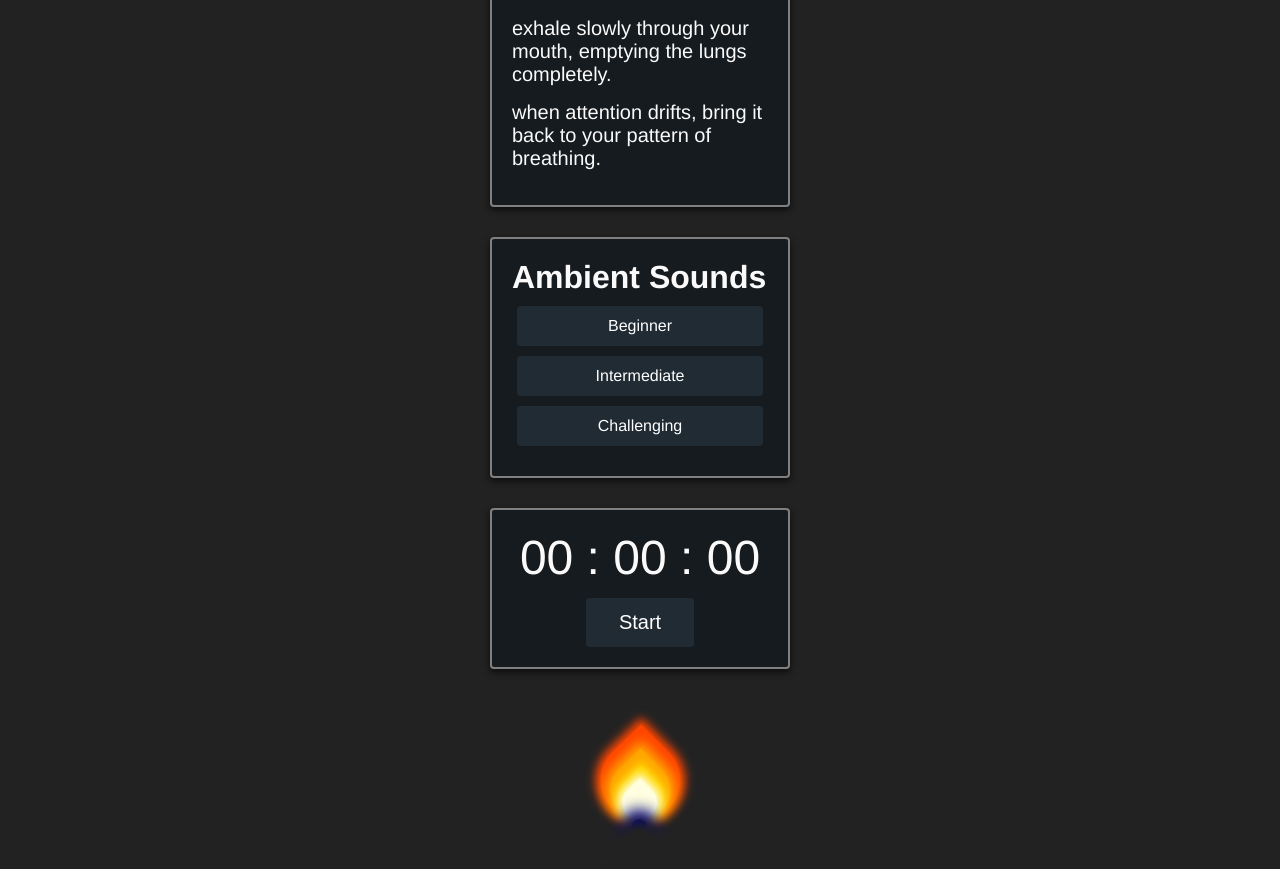
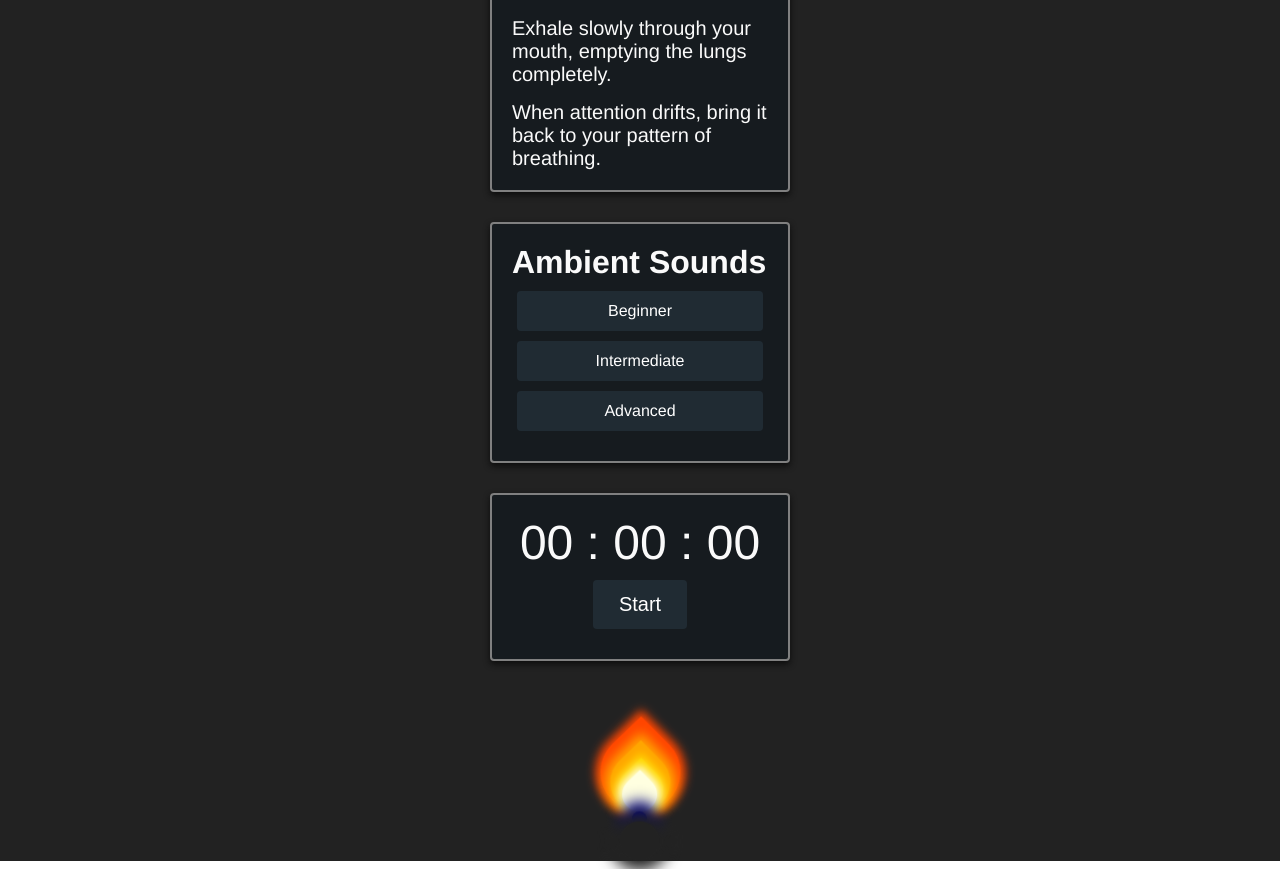
Before and after one commit to ArnoldDonPaul/Doppler, a React (Create React App) app: page / in a window 1280 px wide. Shown: the part 269-1138 px from the top of the page. Built offline with nearby package versions, Linux system fonts and the light colour scheme.

Commit message:
minor styling changes made to improve visual flow of website. making sure margins match and are coded efficiently

```diff
--- a/src/components/About.js
+++ b/src/components/About.js
@@ -10,7 +10,8 @@ class About extends Component {
     render() {
         return (
             <div className="about">
-                <p className="about__text" onClick={() => this.setState({ inhaleExpanded: true })}>inhale deeply through the nose and into the pit of your stomach.</p>
+                <div className="aboutDisplay">
+                    <p className="about__text" onClick={() => this.setState({ inhaleExpanded: true })}>Inhale deeply through the nose and into the pit of your stomach.</p>
                     {
                         this.state.inhaleExpanded === true && (
                             <div className="about__expandedWrapper">
@@ -22,7 +23,7 @@ class About extends Component {
                             </div>
                         )
                     }
-                <p className="about__text" onClick={() => this.setState({ exhaleExpanded: true })}>exhale slowly through your mouth, emptying the lungs completely.</p>
+                    <p className="about__text" onClick={() => this.setState({ exhaleExpanded: true })}>Exhale slowly through your mouth, emptying the lungs completely.</p>
                     {
                         this.state.exhaleExpanded === true && (
                             <div className="about__expandedWrapper">
@@ -34,7 +35,7 @@ class About extends Component {
                             </div>
                         )
                     }
-                <p className="about__text" onClick={() => this.setState({ attentionExpanded: true })}> when attention drifts, bring it back to your pattern of breathing.</p>
+                    <p className="about__text" onClick={() => this.setState({ attentionExpanded: true })}> When attention drifts, bring it back to your pattern of breathing.</p>
                     {
                         this.state.attentionExpanded === true && (
                             <div className="about__expandedWrapper">
@@ -47,6 +48,7 @@ class About extends Component {
                         )
                     }
                 </div >
+            </div>
         );
     }
 }
--- a/src/components/Flame.js
+++ b/src/components/Flame.js
@@ -4,14 +4,16 @@ import "../styles/App.scss";
 class Flame extends Component {
     render() {
         return (
-            <div class="wrapper">
-                <div class="flame-wrapper">
-                    <div class="flame red"></div>
-                    <div class="flame orange"></div>
-                    <div class="flame gold"></div>
-                    <div class="flame white"></div>
-                    <div class="base blue"></div>
-                    <div class="base black"></div>
+            <div className="wrapper">
+                <div className="flame-wrapper">
+                    <div className="clickBox">
+                        <div className="flame red"></div>
+                        <div className="flame orange"></div>
+                        <div className="flame gold"></div>
+                        <div className="flame white"></div>
+                    </div>
+                    <div className="base blue"></div>
+                    <div className="base black"></div>
                 </div>
             </div>
         )
--- a/src/components/Music.js
+++ b/src/components/Music.js
@@ -26,7 +26,7 @@ class Music extends Component {
                 case "Intermediate":
                     track = subwayCommute
                     break;
-                case "Challenging":
+                case "Advanced":
                     track = busyRestaurant
                     break;
                 default:
@@ -41,7 +41,7 @@ class Music extends Component {
     }
 
     render() {
-        const list = [{ id: 1, title: "Beginner" }, { id: 2, title: "Intermediate" }, { id: 3, title: "Challenging" }].map(item => {
+        const list = [{ id: 1, title: "Beginner" }, { id: 2, title: "Intermediate" }, { id: 3, title: "Advanced" }].map(item => {
             return (
                 <li
                     className="music__listItem"
@@ -56,11 +56,12 @@ class Music extends Component {
         return (
             <div className="music">
                 <h1 className="music__header">Ambient Sounds</h1>
-                <ul className="music__list">{list}
+                <ul className="music__list">
+                    {list}
                     {this.state.player === "playing" && (
-                        <button className="music__listItem" onClick={() => this.setState({ player: "stopped" })}>
+                        <li className="music__listItem" onClick={() => this.setState({ player: "stopped" })}>
                             Silence
-                        </button>
+                        </li>
                     )}
                 </ul>
                 <audio loop ref={ref => this.player = ref} />
--- a/src/components/Stopwatch.js
+++ b/src/components/Stopwatch.js
@@ -40,9 +40,10 @@ class Stopwatch extends Component {
         let minutes = ("0" + (Math.floor(timerTime / 60000) % 60)).slice(-2);
         let hours = ("0" + Math.floor(timerTime / 3600000)).slice(-2);
         return (
-            <div className="Stopwatch">
-                <div className="Stopwatch-display">
+            <div className="stopwatch">
+                <div className="stopwatchDisplay">
                     {hours} : {minutes} : {seconds}
+                    <div className="stopwatchButtons">
                         {this.state.timerOn === false && this.state.timerTime === 0 && (
                             <button onClick={this.startTimer}>Start</button>
                         )}
@@ -57,6 +58,7 @@ class Stopwatch extends Component {
                         )}
                     </div>
                 </div>
+            </div>
         );
     }
 }
--- a/src/styles/App.scss
+++ b/src/styles/App.scss
@@ -92,6 +92,9 @@
     font-size: 20px;
     cursor: pointer
   }
+  &__text:last-child {
+    margin-bottom: 0;
+  }
   &__text:hover {
     color:lightgrey;
   }
@@ -107,8 +110,11 @@
   }
   &__expandedWrapper {
     border-bottom: solid 1px grey;
-    margin-bottom: 10px;
     padding-bottom: 5px;
+    margin-bottom: 15px;
+  }
+  &__expandedWrapper:last-child {
+    margin-bottom: 0;
   }
   &__minimizeExpanded {
     text-align: right;
@@ -122,7 +128,7 @@
 
 //STOPWATCH
 
-.Stopwatch {
+.stopwatch {
   text-align: center;
   margin: 30px auto 150px;
   border: 2px solid grey;
@@ -134,9 +140,14 @@
   box-shadow: 0 3px 6px rgb(12, 12, 12);
 }
 
-.Stopwatch-header {
+.stopwatchHeader {
   font-size: 40px;
   font-weight: bold;
+}
+
+.stopwatchButtons {
+  display: flex;
+  justify-content: center;
 }
 
 button {
@@ -146,22 +157,19 @@ button {
   padding: 10px 20px;
   color: #ffffff;
   font-size: 16px;
-  margin: 0 5px;
+  margin: 10px 5px;
   cursor: pointer;
 }
 button:hover {
   border: solid 1px white;
   background-color: black;
 }
-.Stopwatch button {
-  padding: 12px 32px;
+.stopwatch button {
+  padding: 12px 25px;
   font-size: 20px;
 }
-.Stopwatch-display {
+.stopwatchDisplay {
   font-size: 48px;
-  &__reset {
-    text-align: center;
-  }
 }
 
 //MUSIC
@@ -197,6 +205,10 @@ button:hover {
   display: block;
   left: 50%;
   margin-left: -40px;
+}
+
+.clickBox {
+  cursor: pointer;
 }
 
 .red {
```
Also changed, not shown: 1 other file (tests, documents, lock files or other folders). Lines whose indentation alone changed are shown as unchanged.
